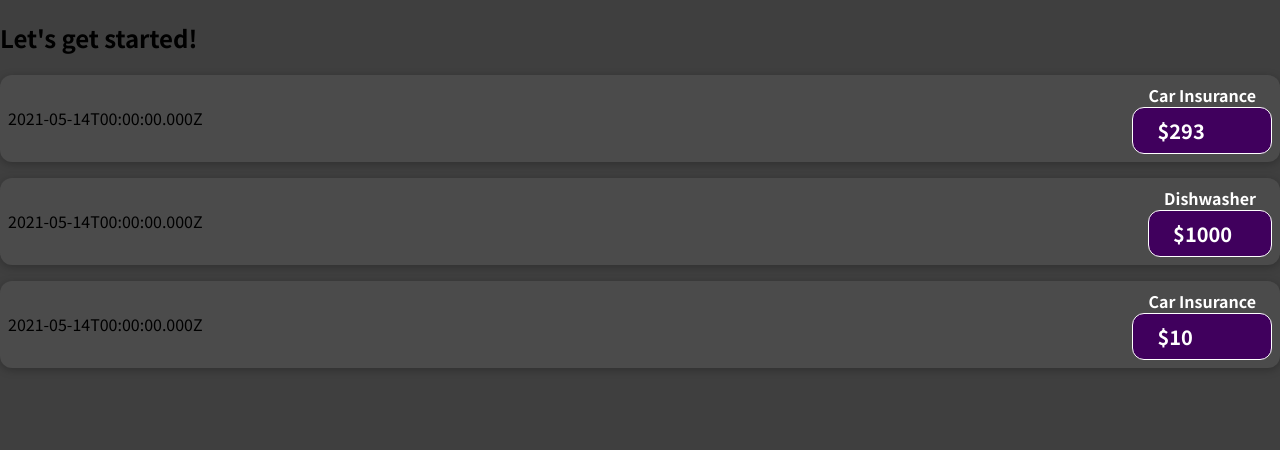
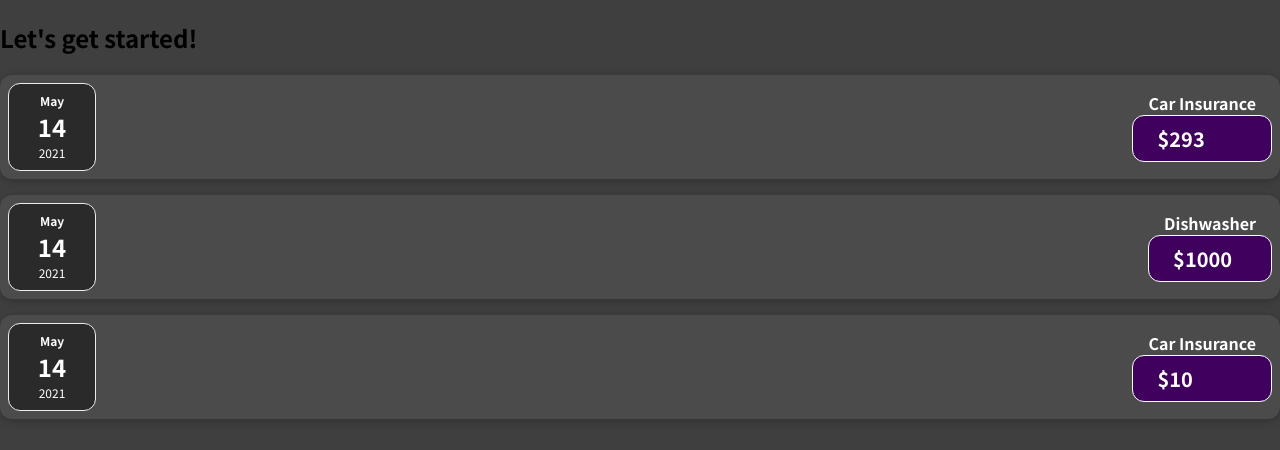
Before and after one commit to KVISDAOWNER/udemy-react, a JavaScript app in the folder 01-starting-setup/: page / in a window 1280 px wide. Shown: the top 450 px of the page. Built offline with nearby package versions, Linux system fonts and the light colour scheme.

Commit message:
Splitted date into ExpenseDate component + added css

```diff
--- /dev/null
+++ b/01-starting-setup/src/components/ExpenseData.css
@@ -0,0 +1,26 @@
+.expense-date {
+  display: flex;
+  flex-direction: column;
+  width: 5.5rem;
+  height: 5.5rem;
+  border: 1px solid #ececec;
+  background-color: #2a2a2a;
+  color: white;
+  border-radius: 12px;
+  align-items: center;
+  justify-content: center;
+}
+
+.expense-date__month {
+  font-size: 0.75rem;
+  font-weight: bold;
+}
+
+.expense-date__year {
+  font-size: 0.75rem;
+}
+
+.expense-date__day {
+  font-size: 1.5rem;
+  font-weight: bold;
+}
--- /dev/null
+++ b/01-starting-setup/src/components/ExpenseDate.js
@@ -0,0 +1,17 @@
+import './ExpenseData.css';
+
+function ExpenseDate(props){
+	const year = props.date.getFullYear();
+	const month = props.date.toLocaleString('en-US', { month : 'long'});
+	const day = props.date.toLocaleString('en-US', {day : '2-digit'});
+
+	return (
+		<div className="expense-date">
+			<div className="expense-date__month" >{month}</div>
+			<div className="expense-date__day">{day}</div>
+			<div className="expense-date__year">{year}</div>
+		</div>
+	);
+}
+
+export default ExpenseDate;
--- a/01-starting-setup/src/components/ExpenseItem.js
+++ b/01-starting-setup/src/components/ExpenseItem.js
@@ -1,12 +1,11 @@
 import "./ExpenseItem.css";
+import ExpenseDate from './ExpenseDate'
+
 function ExpenseItem(props) {
-  const expenseDate = new Date(2021, 2, 28);
-	const expenseTitle = 'Car Insurance';
-	const expenseAmount = 297.64;
 
   return (
     <div className="expense-item">
-      <div>{props.date.toISOString()}</div>
+			<ExpenseDate date={props.date} />
       <div className="expense-item__descriptor">
         <h2>{props.title}</h2>
         <div className="expense-item__price">${props.amount}</div>
```
